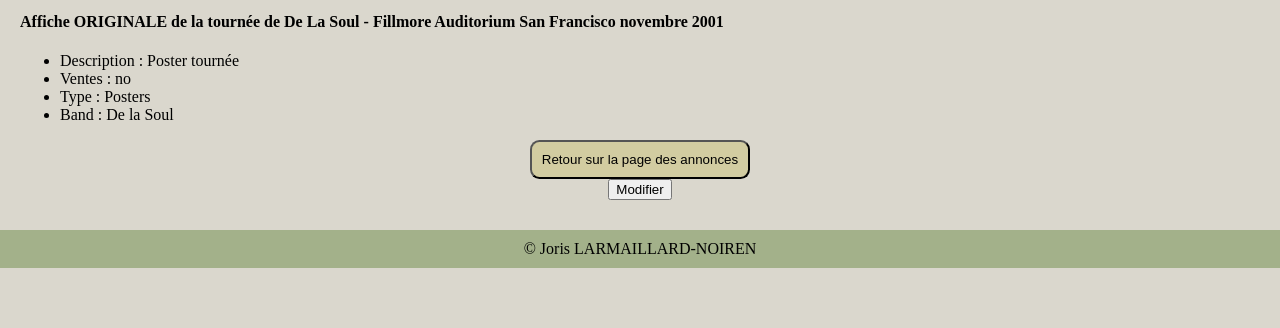
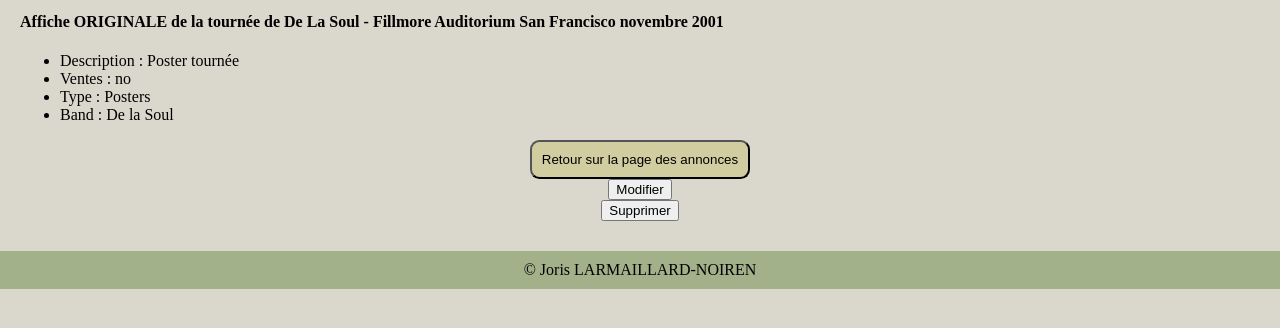
Before and after one commit to 31Joojo/django-web-app, a Django app: page /ads/1/ in a window 1280 px wide. Shown: the part 217-545 px from the top of the page. Run offline with Django 5.2, Linux system fonts and the light colour scheme; data comes from the database, SQL or seed files in the repository.

Commit message:
Ajout d'un bouton de suppression

```diff
--- a/merchex/listings/templates/listings/ad_detail.html
+++ b/merchex/listings/templates/listings/ad_detail.html
@@ -25,6 +25,11 @@
                     <button class="bouton">Modifier</button>
                 </a>
             </div>
+            <div>
+                <a href="{% url 'ad-delete' ad_id %}">
+                    <button class="bouton-supprimer">Supprimer</button>
+                </a>
+            </div>
         </div>
     </div>
 {% endblock %}
```
